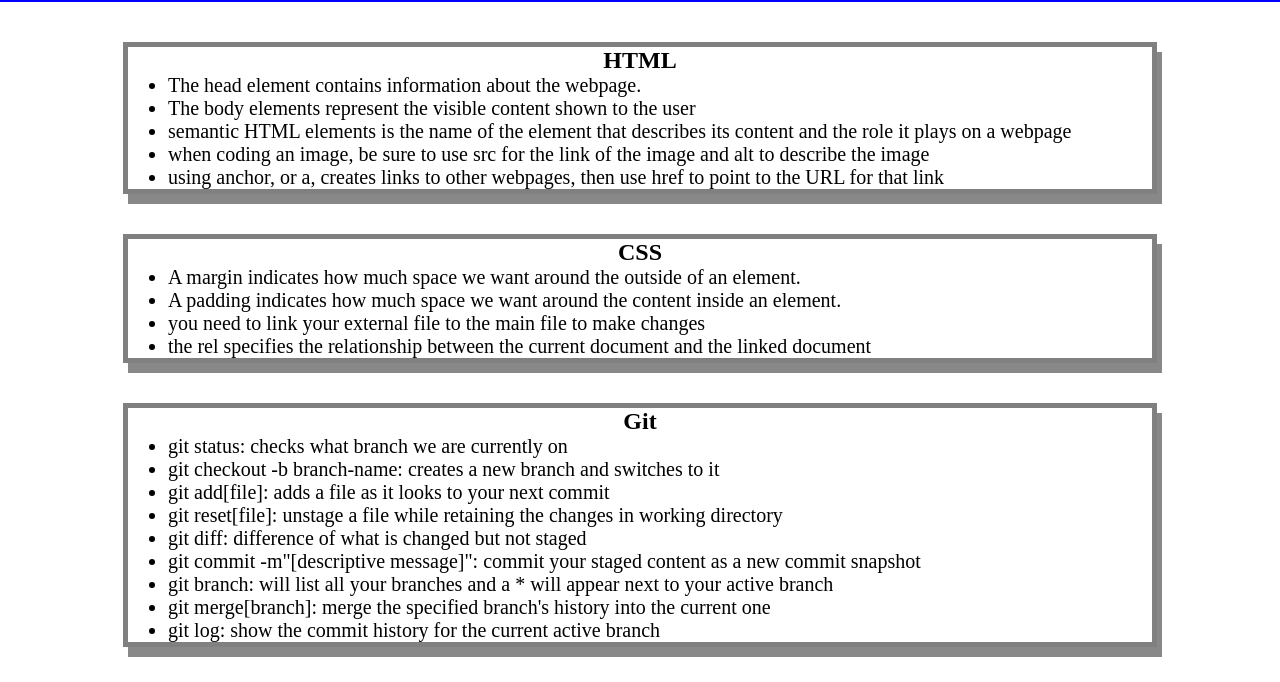
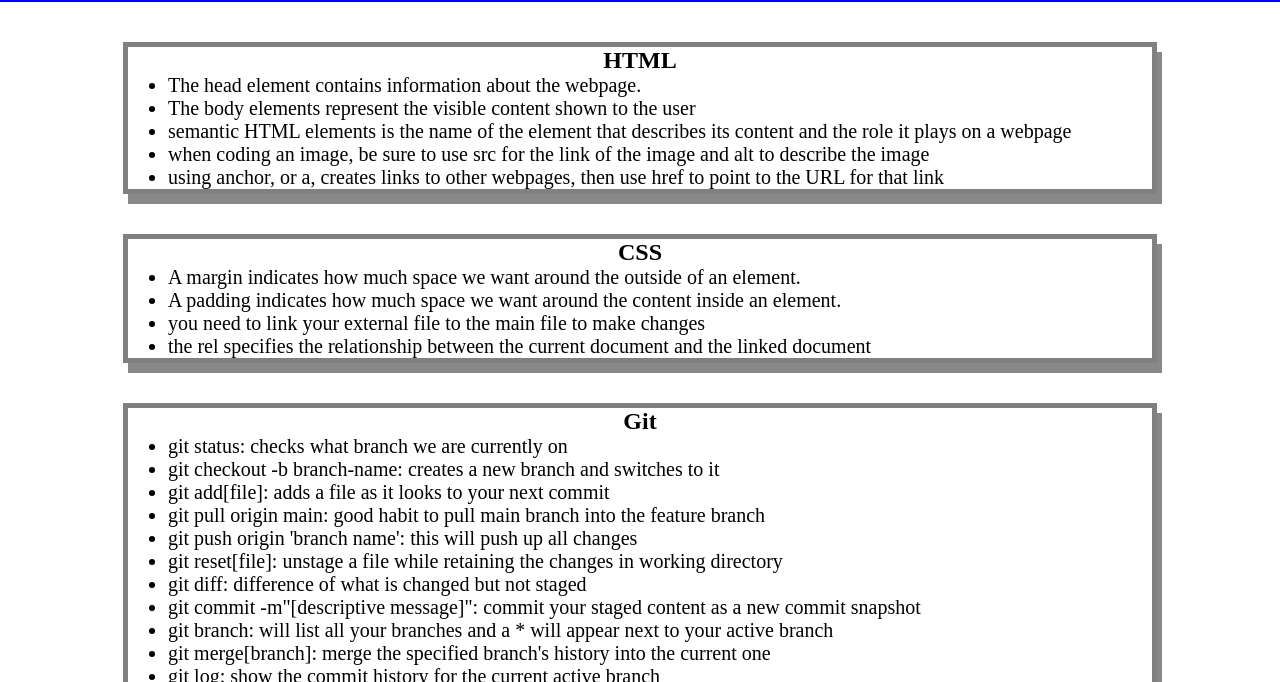
Before and after one commit to ericrey93/prework-study-guide, a plain HTML site: page index.html in a window 1280 px wide. Shown: the part 118-800 px from the top of the page. Drawn offline with Linux system fonts and the light colour scheme.

Commit message:
added new git lines

```diff
--- a/index.html
+++ b/index.html
@@ -43,6 +43,8 @@
           <li>git status: checks what branch we are currently on</li>
           <li>git checkout -b branch-name: creates a new branch and switches to it</li>
           <li>git add[file]: adds a file as it looks to your next commit</li>
+          <li>git pull origin main: good habit to pull main branch into the feature branch</li>
+          <li>git push origin 'branch name': this will push up all changes </li>
           <li>git reset[file]: unstage a file while retaining the changes in working directory</li>
           <li>git diff: difference of what is changed but not staged</li>
           <li>git commit -m"[descriptive message]": commit your staged content as a new commit snapshot</li>
```
